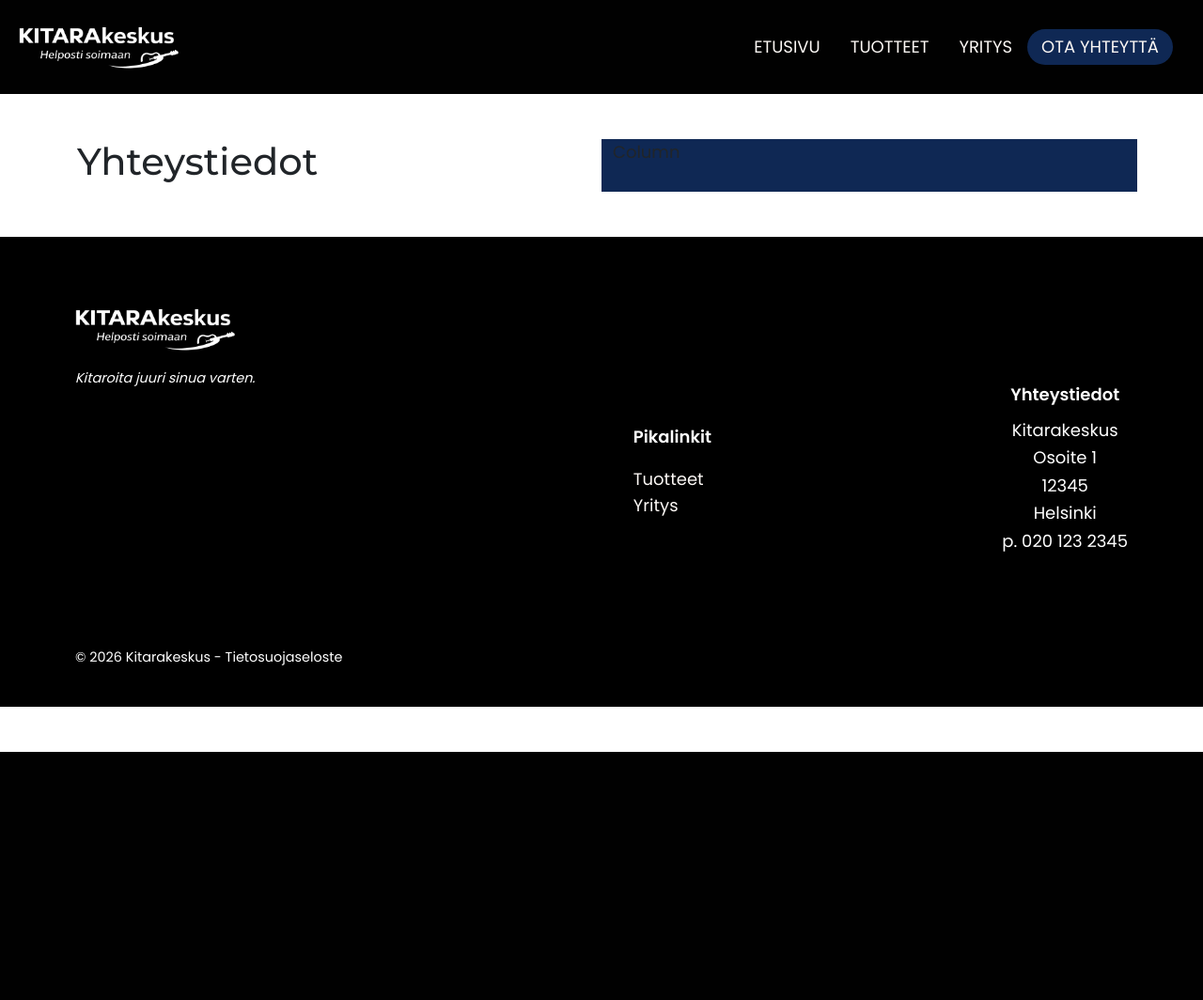
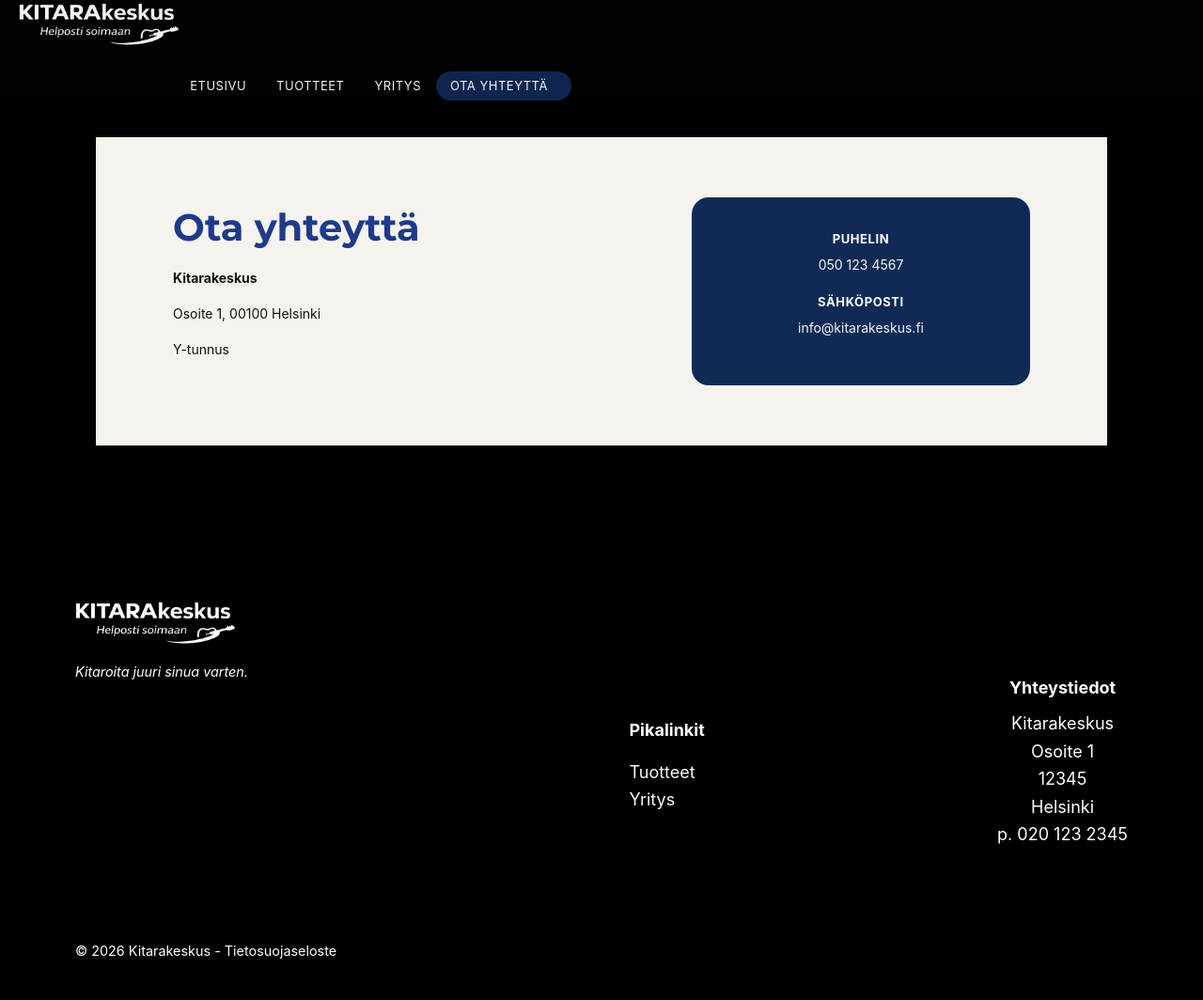
Before and after one commit to artomulkahainen/www-projekti, a PHP site: page /contact.html in a window 1280 px wide. Shown: the whole page at 94% size. Before the commit the page ends 800 px from the top, so only its background shows below. Run offline with PHP 8.4, Linux system fonts and the light colour scheme.

Commit message:
contaktia

```diff
--- a/site/contact.html
+++ b/site/contact.html
@@ -1,4 +1,4 @@
-<!doctype html>
+<!DOCTYPE html>
 <html lang="fi">
  <head>
         <meta charset="UTF-8" />
@@ -12,13 +12,6 @@
             integrity="sha384-sRIl4kxILFvY47J16cr9ZwB07vP4J8+LH7qKQnuqkuIAvNWLzeN8tE5YBujZqJLB"
             crossorigin="anonymous"
         />
-        <link
-            href="https://cdn.jsdelivr.net/npm/bootstrap@5.3.8/dist/css/bootstrap.min.css"
-            rel="stylesheet"
-            integrity="sha384-sRIl4kxILFvY47J16cr9ZwB07vP4J8+LH7qKQnuqkuIAvNWLzeN8tE5YBujZqJLB"
-            crossorigin="anonymous"
-        />
-
         <link rel="stylesheet" href="style.css" />
         <link rel="stylesheet" href="nav.css" />
         <link rel="stylesheet" href="footer.css" />
@@ -28,6 +21,7 @@
         />
     </head>
 <body>
+
   <nav class="nav">
             <div class="nav-left-div">
                 <a href="index.html">
@@ -49,16 +43,36 @@
             </figure>
         </nav>
 
-        <main class="main-content">
-            <div class="container py-5">
-                <div class="row">
-                    <div class="col-md-6">
-                        <h1>Yhteystiedot</h1>
-                    </div>
-                    <div class="col-md-6 contact-column">Column</div>
+  <main>
+    <section class="contact-section">
+      <div class="container">
+        <div class="contact-panel">
+          <div class="contact-left">
+            <h1>Ota yhteyttä</h1>
+            <div class="contact-text">
+              <p class="strong">Kitarakeskus</p>
+              <p>Osoite 1, 00100 Helsinki</p>
+              <p>Y-tunnus</p>
             </div>
           </div>
+
+          <div class="contact-card text-center">
+            <div class="contact-card-block">
+              <p class="label">PUHELIN</p>
+              <p class="value">050 123 4567</p>
+            </div>
+
+            <div class="contact-card-block">
+              <p class="label">SÄHKÖPOSTI</p>
+              <p class="value">info@kitarakeskus.fi</p>
+            </div>
+          </div>
+
+        </div>
+      </div>
+    </section>
   </main>
+
   <footer class="footer">
             <div class="footer-left d-flex flex-column justify-content-between">
                 <div class="logo-container">
@@ -92,5 +106,6 @@
                 © 2026 Kitarakeskus - Tietosuojaseloste
             </p>
         </footer>
+
 </body>
 </html>
--- a/site/style.css
+++ b/site/style.css
@@ -75,9 +75,182 @@ p a  {
 }
 
 /* Contact */
-.contact-column {
-    background-color: #0F2854;
+* { margin: 0; padding: 0; box-sizing: border-box; }
+
+:root{
+  --bg: #000;
+  --panel: #f6f3ef;
+  --blue: #0f2a55;
+  --blue2: #1e3a8a;
+  --text: #fff;
 }
+
+body{
+  background: var(--bg);
+  color: var(--text);
+  font-family: "Inter", system-ui, -apple-system, Segoe UI, Roboto, Arial, sans-serif;
+}
+
+.container{
+  width: min(1100px, 100% - 80px);
+  margin: 0 auto;
+}
+
+/* HEADER */
+.header{
+  padding: 26px 0;
+}
+
+.header-inner{
+  display:flex;
+  align-items:center;
+  justify-content:space-between;
+}
+
+.brand{
+  display:flex;
+  align-items:center;
+  gap:14px;
+  text-decoration:none;
+  color:#fff;
+}
+
+.brand-logo{
+  height: 42px; /* säädä jos tarvii */
+  width: auto;
+  display:block;
+}
+
+.nav{
+  display:flex;
+  align-items:center;
+  gap:26px;
+}
+
+.nav a{
+  color:#fff;
+  text-decoration:none;
+  font-size: 13px;
+  letter-spacing: .5px;
+  opacity: .95;
+}
+
+.nav-btn{
+  background: var(--blue2);
+  padding: 10px 22px;
+  border-radius: 999px;
+  font-weight: 600;
+}
+
+/* CONTACT */
+.contact-section{
+  padding: 46px 0 90px;
+}
+
+.contact-panel{
+  background: var(--panel);
+  color:#111;
+  padding: 64px 82px;
+  display:flex;
+  align-items:center;            /* pitää saman linjan */
+  justify-content:space-between; /* vasen ja oikea erilleen */
+  gap: 80px;
+}
+
+.contact-left{
+  flex: 1;
+  min-width: 360px;
+}
+
+.contact-left h1{
+  font-size: 40px;
+  line-height: 1.05;
+  color: var(--blue2);
+  margin-bottom: 22px;
+  font-weight: 800;
+}
+
+.contact-text p{
+  font-size: 14px;
+  line-height: 1.6;
+}
+
+.strong{ font-weight: 700; }
+
+.contact-card{
+  background: var(--blue);
+  color:#fff;
+  padding: 34px 56px;
+  border-radius: 18px;
+  width: 360px;  /* lukitsee kortin koon kuvan kaltaiseksi */
+}
+
+.contact-card-block + .contact-card-block{
+  margin-top: 18px;
+}
+
+.label{
+  font-size: 13px;
+  font-weight: 700;
+  letter-spacing: .6px;
+  margin-bottom: 6px;
+}
+
+.value{
+  font-size: 14px;
+  opacity: .95;
+}
+
+/* FOOTER */
+.footer{
+  padding: 70px 0 40px;
+}
+
+.footer-grid{
+  display:grid;
+  grid-template-columns: 2fr 1fr 1fr;
+  gap: 90px;
+  align-items:start;
+}
+
+.footer-logo{
+  height: 48px;
+  width:auto;
+  display:block;
+  margin-bottom: 18px;
+}
+
+.footer-desc{
+  font-size: 13px;
+  line-height: 1.7;
+  opacity: .9;
+  max-width: 420px;
+}
+
+.footer-col h4{
+  font-size: 14px;
+  font-weight: 700;
+  margin-bottom: 14px;
+}
+
+.footer-col a, .footer-col p{
+  display:block;
+  font-size: 13px;
+  line-height: 1.9;
+  opacity: .9;
+  color:#fff;
+  text-decoration:none;
+}
+
+.footer-bottom{
+  margin-top: 60px;
+  opacity: .65;
+  font-size: 12px;
+}
+
+
+
+
 
 /* Etusivu */
 .hero-front {
```
Lines whose indentation alone changed are shown as unchanged.
